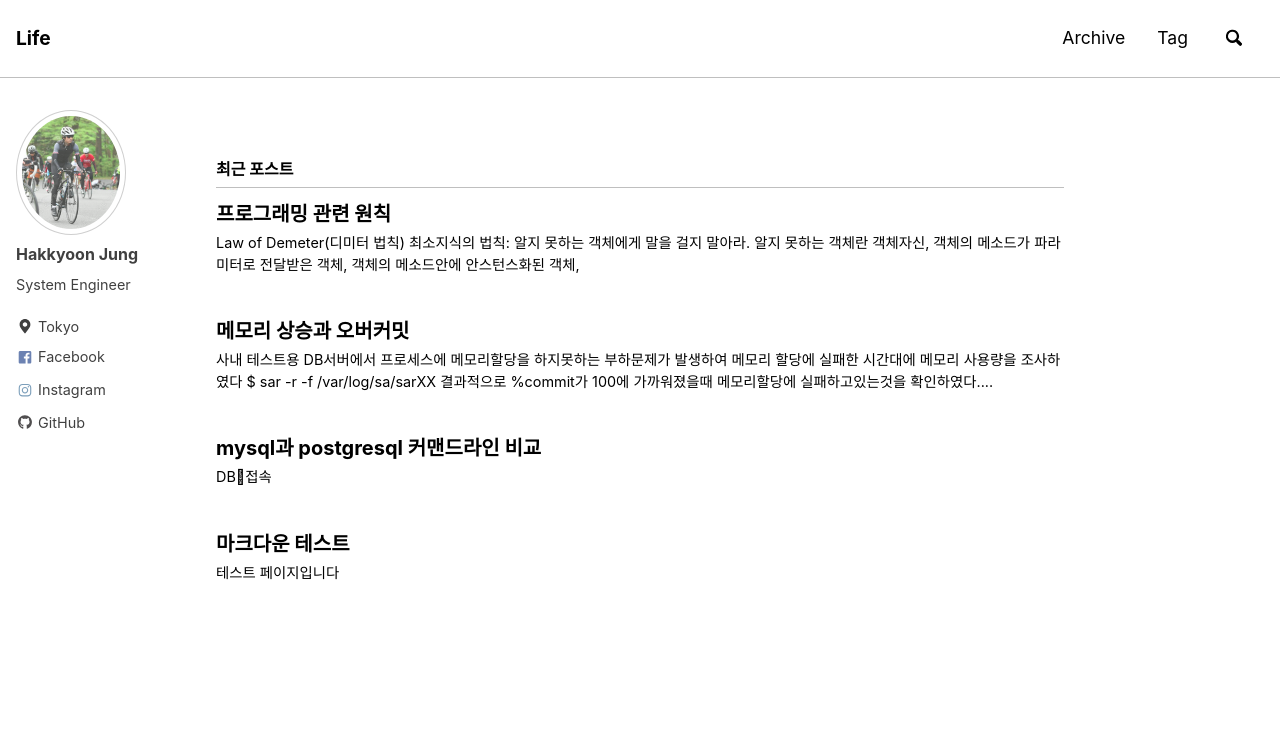
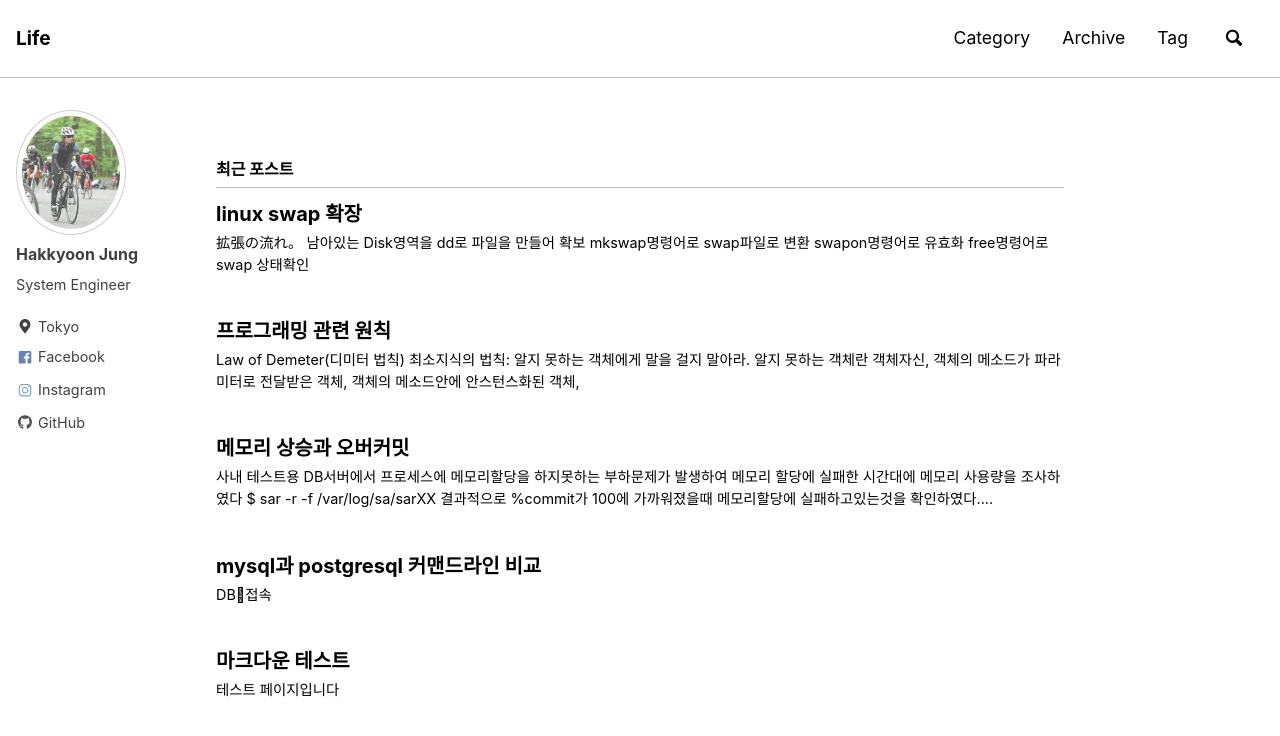
Before and after one commit to hakkyoonjung31/hakkyoonjung31.github.io, a Jekyll site: the page built from index.html, in a window 1280 px wide and 900 px high. Shown: the top 736 px of the window. Built offline with Jekyll 4.4.1, drawn with Linux system fonts in a browser that asks for light colours; nearby versions of some CDN libraries; the list of posts is cut into pages by our own code.

Commit message:
2019-02-17 posting

````diff
--- a/_data/navigation.yml
+++ b/_data/navigation.yml
@@ -1,8 +1,8 @@
 # main links
 main:
+  - title: "Category"
+    url: /categories/
   - title: "Archive"
     url: /archive/
   - title: "Tag"
     url: /tags/
-  # - title: "Category"
-  #   url: /categories/%
--- /dev/null
+++ b/_posts/2019-02-17-add-swap.md
@@ -0,0 +1,57 @@
+---
+title: linux swap 확장
+date: 2019-02-17
+tags: linux swap memory
+category: linux
+---
+
+# 拡張の流れ。
+* 남아있는 Disk영역을 dd로 파일을 만들어 확보
+* mkswap명령어로 swap파일로 변환
+* swapon명령어로 유효화
+* free명령어로 swap 상태확인
+
+# 拡張方法。
+* 현재 상태 확인
+```
+# free -m
+             total       used       free     shared    buffers     cached
+Mem:          7872       7728        143          0         15       3325
+-/+ buffers/cache:       4386       3485
+Swap:         4095          3       4092
+# swapon -s
+Filename                                Type            Size    Used    Priority
+/dev/sda2                               partition       4194300 3548    -1
+```
+* swap할당용 파일을 작성(2GB)
+```
+# dd if=/dev/zero of=/var/swpfile bs=1M count=2048
+```
+* 2.작성한 파일(disk영역)을 swap파일로 변환
+```
+# mkswap /var/swpfile
+```
+* 3.swap파일 유효화
+```
+# swapon /var/swpfile
+```
+* 4.free명령어로 swap상태 확인
+```
+# free -m
+             total       used       free     shared    buffers     cached
+Mem:          7872       7728        143          0         15       3324
+-/+ buffers/cache:       4388       3484
+Swap:         6143          3       6140
+# swapon -s
+Filename                                Type            Size    Used    Priority
+/dev/sda2                               partition       4194300 3548    -1
+/var/swpfile                            file            2097148 0       -2
+```
+* 5.fstab에 추가하여 기동시 자동으로 유효화 되도록 설정
+```
+# echo "/var/swpfile         swap                    swap    defaults        0 0" >> /etc/fstab
+```
+* 확장한 swap영역을 무효화
+```
+# swapoff /var/swpfile
+```
````
